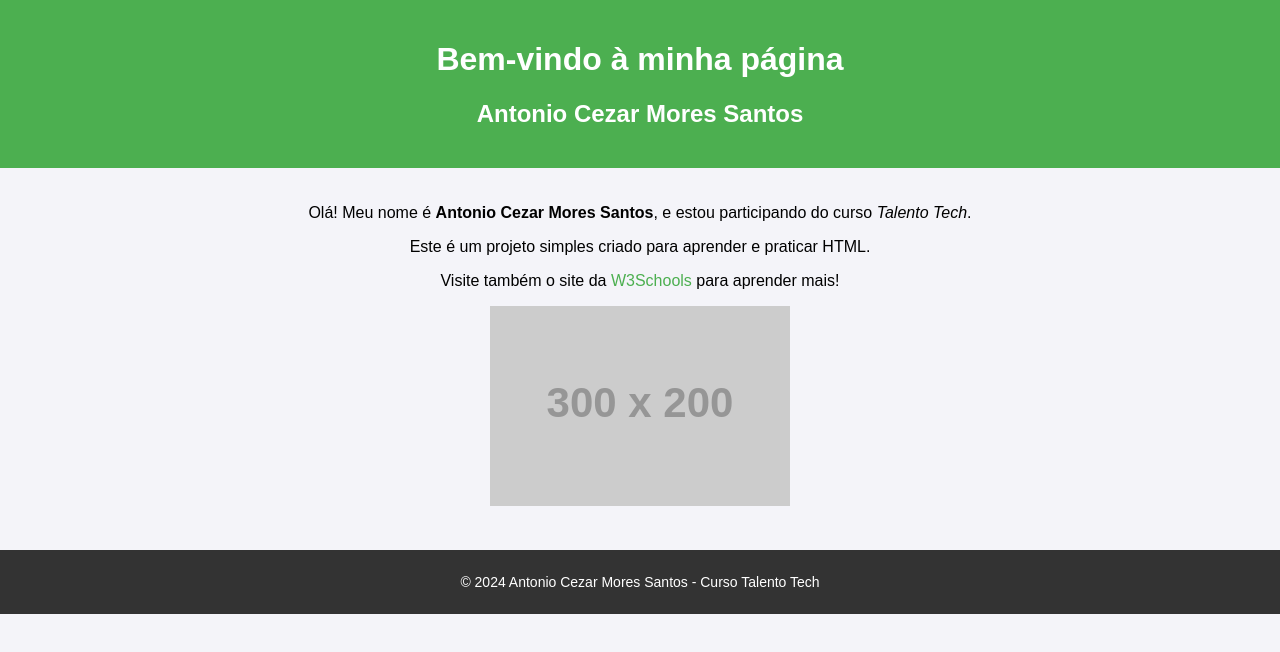
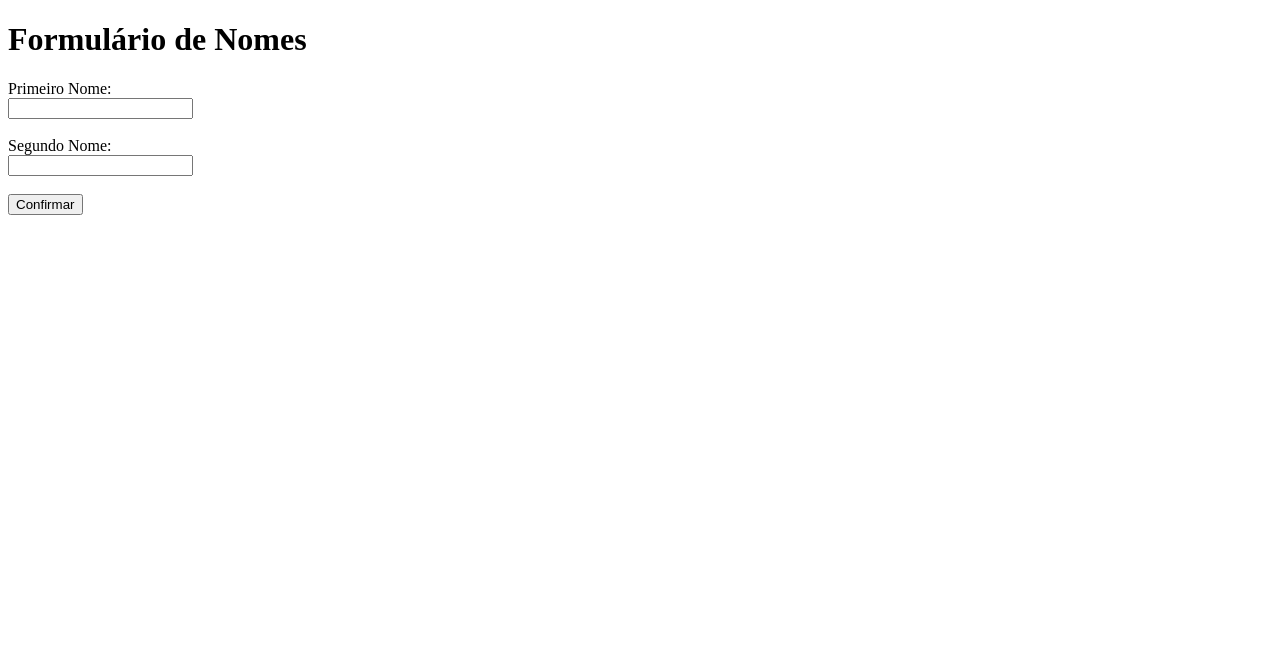
Before and after one commit to CezzarWow/CEZARaula-talento-teck.github.io, a plain HTML site: page index.html in a window 1280 px wide. Drawn offline with Linux system fonts and the light colour scheme; placeholder pictures from the web are drawn by us.

Commit message:
Update index.html

```diff
--- a/index.html
+++ b/index.html
@@ -1,54 +1,20 @@
 <!DOCTYPE html>
-<html lang="pt-BR">
+<html lang="en">
 <head>
     <meta charset="UTF-8">
     <meta name="viewport" content="width=device-width, initial-scale=1.0">
-    <title>Antonio Cezar Mores Santos - Talento Tech</title>
-    <style>
-        body {
-            font-family: Arial, sans-serif;
-            background-color: #f4f4f9;
-            margin: 0;
-            padding: 0;
-            text-align: center;
-        }
-        header {
-            background-color: #4CAF50;
-            color: white;
-            padding: 20px;
-        }
-        main {
-            padding: 20px;
-        }
-        footer {
-            margin-top: 20px;
-            padding: 10px;
-            background-color: #333;
-            color: white;
-            font-size: 14px;
-        }
-        a {
-            color: #4CAF50;
-            text-decoration: none;
-        }
-        a:hover {
-            text-decoration: underline;
-        }
-    </style>
+    <title>Formulário Simples</title>
 </head>
 <body>
-    <header>
-        <h1>Bem-vindo à minha página</h1>
-        <h2>Antonio Cezar Mores Santos</h2>
-    </header>
-    <main>
-        <p>Olá! Meu nome é <strong>Antonio Cezar Mores Santos</strong>, e estou participando do curso <em>Talento Tech</em>.</p>
-        <p>Este é um projeto simples criado para aprender e praticar HTML.</p>
-        <p>Visite também o site da <a href="https://www.w3schools.com/" target="_blank">W3Schools</a> para aprender mais!</p>
-        <img src="https://via.placeholder.com/300x200" alt="Imagem exemplo" />
-    </main>
-    <footer>
-        <p>&copy; 2024 Antonio Cezar Mores Santos - Curso Talento Tech</p>
-    </footer>
+    <h1>Formulário de Nomes</h1>
+    <form action="#" method="POST">
+        <label for="primeiroNome">Primeiro Nome:</label><br>
+        <input type="text" id="primeiroNome" name="primeiroNome" required><br><br>
+
+        <label for="segundoNome">Segundo Nome:</label><br>
+        <input type="text" id="segundoNome" name="segundoNome" required><br><br>
+
+        <button type="submit">Confirmar</button>
+    </form>
 </body>
 </html>
```
